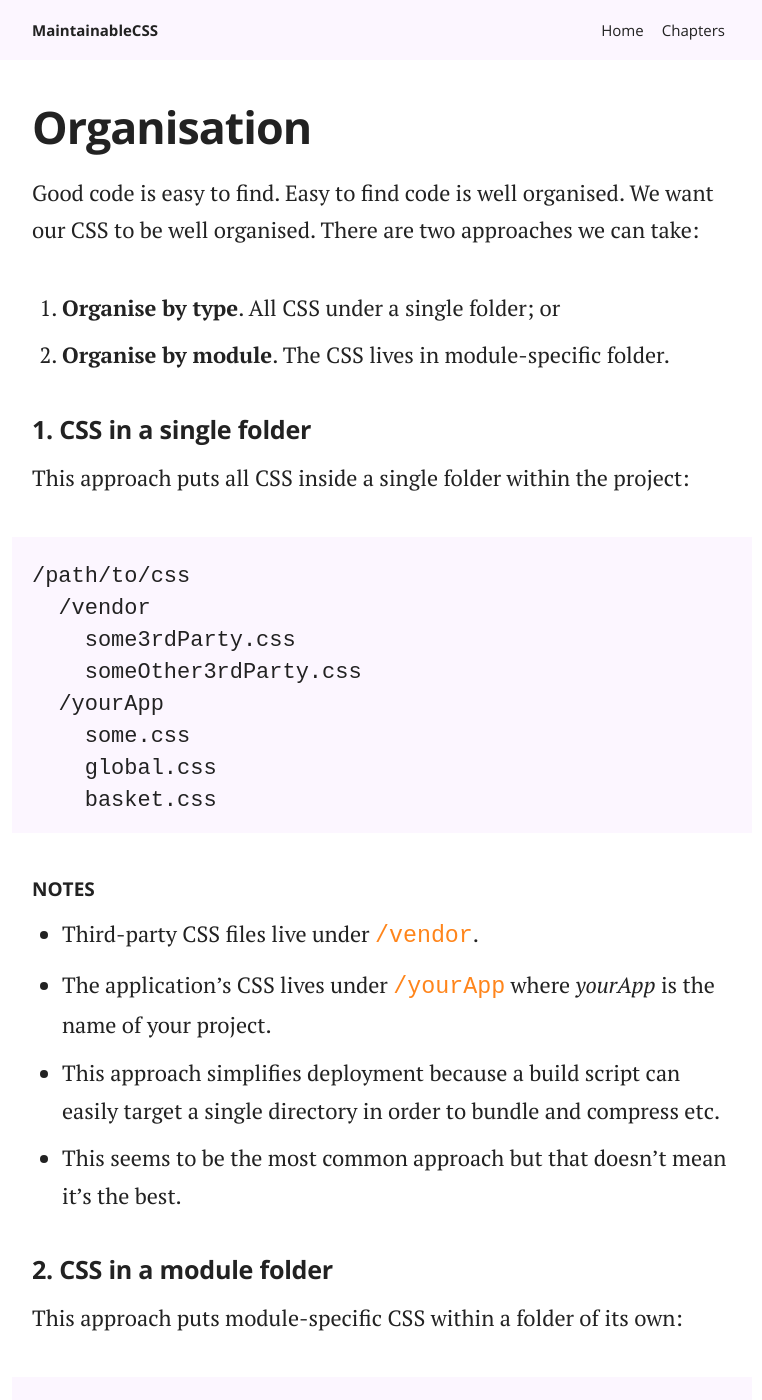
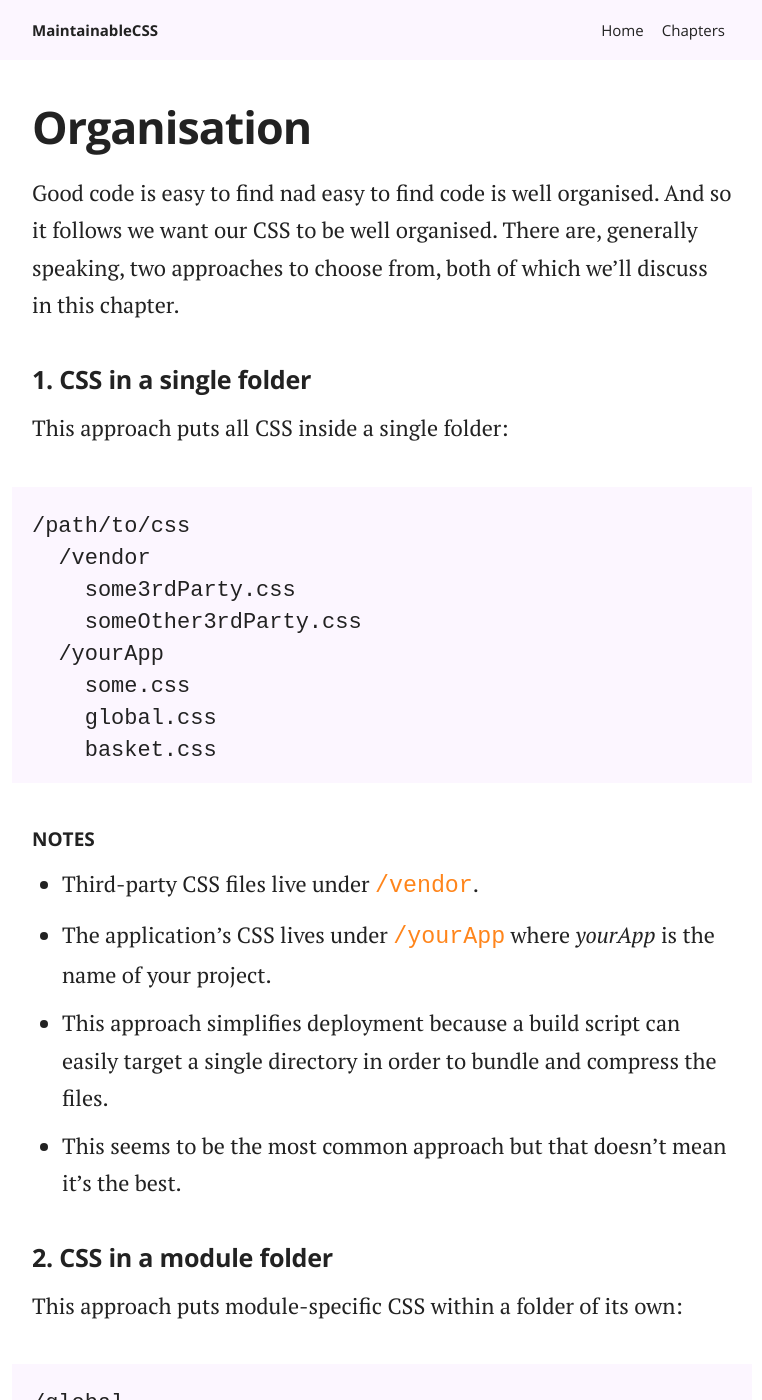
Before and after one commit to adamsilver/maintainablecss.com-jekyll, a Jekyll site: the page built from _chapters/11-organisation.md, in a window 1280 px wide and 1400 px high. Shown: the whole window, without its empty margins (258-1020 px from the left). Built offline with Jekyll 4.4.1, drawn with Linux system fonts in a browser that asks for light colours; some of the changed text lies outside the part shown.

Commit message:
Clean up org

```diff
--- a/_chapters/11-organisation.md
+++ b/_chapters/11-organisation.md
@@ -6,14 +6,11 @@ permalink: /chapters/organisation/
 description: Learn how to organise your CSS files.
 ---
 
-Good code is easy to find. Easy to find code is well organised. We want our CSS to be well organised. There are two approaches we can take:
-
-1. **Organise by type**. All CSS under a single folder; or
-2. **Organise by module**. The CSS lives in module-specific folder.
+Good code is easy to find nad easy to find code is well organised. And so it follows we want our CSS to be well organised. There are, generally speaking, two approaches to choose from, both of which we'll discuss in this chapter.
 
 ## 1. CSS in a single folder
 
-This approach puts all CSS inside a single folder within the project:
+This approach puts all CSS inside a single folder:
 
 	/path/to/css
 	  /vendor
@@ -28,7 +25,7 @@ This approach puts all CSS inside a single folder within the project:
 
 * Third-party CSS files live under `/vendor`.
 * The application's CSS lives under `/yourApp` where *yourApp* is the name of your project.
-* This approach simplifies deployment because a build script can easily target a single directory in order to bundle and compress etc.
+* This approach simplifies deployment because a build script can easily target a single directory in order to bundle and compress the files.
 * This seems to be the most common approach but that doesn't mean it's the best.
 
 ## 2. CSS in a module folder
@@ -58,7 +55,7 @@ This approach puts module-specific CSS within a folder of its own:
 
 ### Notes
 
-* We normally orientate ourselves by feature, not by technology when tackling a piece of work. This makes this approach a compelling one.
+* We normally orientate ourselves by feature as opposed to technology, making this approach a compelling one.
 * Global CSS needs a folder of its own because global styles by their very nature don't belong to a module.
 * This approach is more likely to suffer from the *31 CSS file limit problem*, which is explained next.
 
@@ -79,3 +76,7 @@ By doing this you'll be able to mimick production and debug CSS in offending leg
 ### 2. Use less than 32 CSS files
 
 As you'll probably have more than 31 modules, you can't organise your CSS by module. Instead you'll have to put several modules within the same CSS file.
+
+## Final note
+
+In this chapter we have discussed two ways to organise our CSS. Whichever approach you take, be aware of the 31 CSS file limit problem that will make debugging CSS harder in various versions of Internet Explorer.
```
